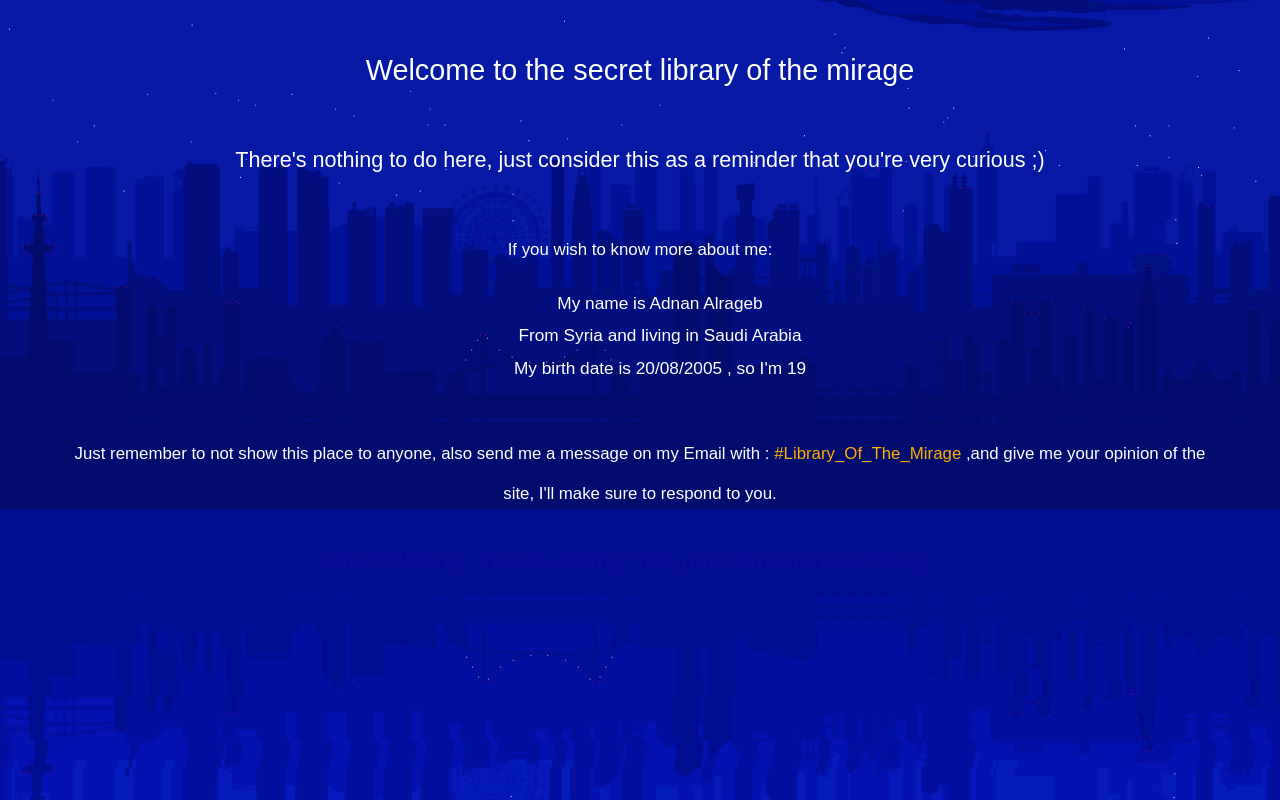
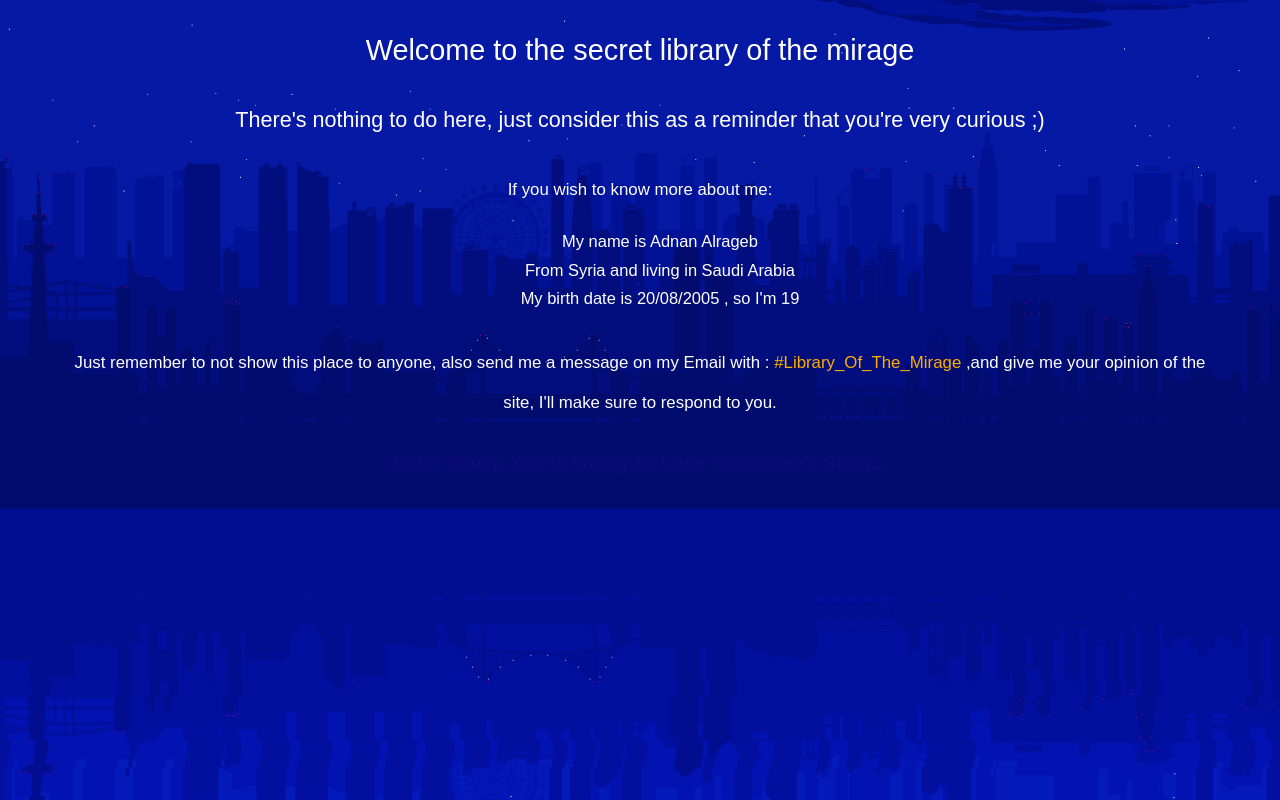
Before and after one commit to ADNAN330/My-portfolio, a plain HTML site: page secret.html in a window 1280 px wide. Drawn offline with Linux system fonts and the light colour scheme; a web font is replaced by a local one.

Commit message:
fixing the same error hopefully

```diff
--- a/MyTheme.css
+++ b/MyTheme.css
@@ -573,19 +573,19 @@ color: white;
     background-size: cover;
     background-position: center;
     font-size: 0.9rem;
-    line-height: 225%;
+    line-height: 200%;
     text-align: center;
-    background-attachment: fixed;
+
 
   }
   #secret-place li{
     padding: 0px 5%;
     list-style: none;
-    font-size: 120%;
+    font-size: 1.03rem;
   }
   #secret-place h1 , #secret-place h2 , #secret-place h3{
     padding: 0px 5%;
-    margin-top: 50px;
+    margin-top: 30px;
     transition: all 01s ease;
     line-height: 40px;
     font-weight: 100;
@@ -594,7 +594,7 @@ color: white;
     color: #ff0000;
   }
   #secret-place h4{
-    font-size: 1.5rem;
+    font-size: 1.2rem;
     opacity: 0.05;
     transition: color 0.5s;
     color: #ae00ff;
```
